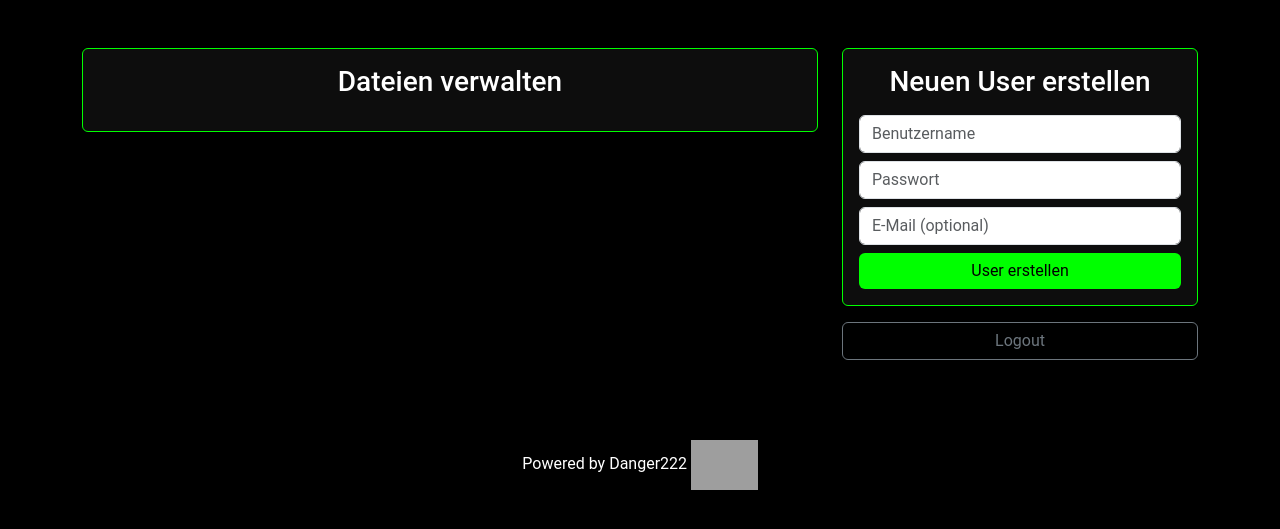
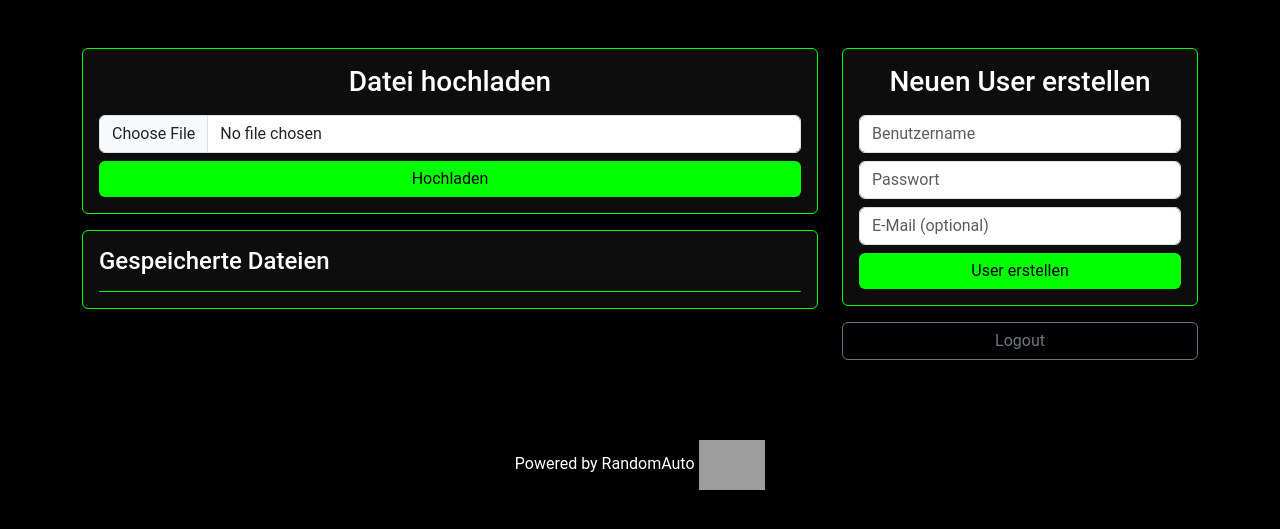
Before and after one commit to Reverse666S/Cloudhosting, a Flask app: page /admin_dashboard in a window 1280 px wide. Shown: the top 529 px of the page. Run offline with Flask 3, Linux system fonts and the light colour scheme; the visitor is signed in with stand-in values (Sample User, id 1); parts of the project's set-up code (start-up, migrations or seed data) failed here and were passed over; grey boxes are pictures that could not be loaded.

Commit message:
Update admin_dashboard.html

```diff
--- a/cloud_app/templates/admin_dashboard.html
+++ b/cloud_app/templates/admin_dashboard.html
@@ -3,7 +3,7 @@
 <head>
 <meta charset="utf-8">
 <meta name="viewport" content="width=device-width, initial-scale=1">
-<title>SkyCortex - Admin Dashboard</title>
+<title>Cloudhosting - Admin Dashboard</title>
 <link rel="icon" href="/static/pepecraft.png" type="image/png">
 <link href="https://cdn.jsdelivr.net/npm/bootstrap@5.3.2/dist/css/bootstrap.min.css" rel="stylesheet">
 <style>
@@ -19,6 +19,7 @@ a:hover { color:#66ff66; }
 h3,h4 { margin-bottom:1rem; }
 .progress { height:15px; border-radius:5px; }
 footer { text-align:center; margin-top:2rem; color:#fff; }
+#storageWarning { color:#ff4444; display:none; margin-top:0.5rem; text-align:center; }
 </style>
 </head>
 <body>
@@ -26,12 +27,27 @@ footer { text-align:center; margin-top:2rem; color:#fff; }
     <div class="row">
         <div class="col-12 col-md-8">
 
+            <!-- Upload-Formular -->
             <div class="card p-3 shadow-sm mb-3">
-                <h3 class="text-center mb-3">Dateien verwalten</h3>
+                <h3 class="text-center mb-3">Datei hochladen</h3>
+                <form id="uploadForm" method="post" enctype="multipart/form-data">
+                    <input type="file" name="file" class="form-control mb-2" required>
+                    <button type="submit" class="btn btn-success w-100">Hochladen</button>
+                </form>
+                <div class="progress mt-3" id="progressContainer" style="display:none;">
+                    <div class="progress-bar progress-bar-striped progress-bar-animated" role="progressbar" style="width:0%">0%</div>
+                </div>
+                <div id="storageWarning">Maximaler Speicher erreicht!</div>
+            </div>
+
+            <!-- Dateien pro User -->
+            <div class="card p-3 shadow-sm mb-3">
+                <h4 class="mb-3">Gespeicherte Dateien</h4>
+                <ul class="list-group list-group-flush">
                     {% for username, data in all_users.items() %}
-                <div class="card mb-2 p-2">
-                    <h4>{{ username }} {% if data.is_admin %}(Admin){% endif %}</h4>
-                    <ul class="list-group list-group-flush">
+                    <li class="list-group-item">
+                        <strong>{{ username }}</strong> {% if data.is_admin %}(Admin){% endif %}
+                        <ul class="list-group mt-1">
                             {% set user_path = user_folder + '/' + username %}
                             {% for file in os.listdir(user_path) %}
                             <li class="list-group-item d-flex justify-content-between align-items-center">
@@ -45,17 +61,20 @@ footer { text-align:center; margin-top:2rem; color:#fff; }
                             </li>
                             {% endfor %}
                         </ul>
+                        {% if not data.is_admin %}
                         <form method="post" action="/admin_delete_user/{{ username }}" class="mt-2">
-                        {% if not data.is_admin %}
                             <button class="btn btn-danger btn-sm w-100">User löschen</button>
+                        </form>
                         {% endif %}
-                    </form>
+                    </li>
+                    {% endfor %}
+                </ul>
             </div>
-                {% endfor %}
-            </div>
+
         </div>
 
         <div class="col-12 col-md-4">
+            <!-- Neuen User erstellen -->
             <div class="card p-3 shadow-sm mb-3">
                 <h3 class="text-center mb-3">Neuen User erstellen</h3>
                 <form method="post" action="/admin_create_user">
@@ -74,8 +93,48 @@ footer { text-align:center; margin-top:2rem; color:#fff; }
 </div>
 
 <footer>
-    <span>Powered by Danger222</span>
+    <span>Powered by RandomAuto</span>
     <img src="/static/pepecraft.png" alt="Logo" style="height:50px;">
 </footer>
+
+<script>
+document.getElementById("uploadForm").addEventListener("submit", function(e){
+    e.preventDefault();
+    const form = e.target;
+    const file = form.querySelector('input[type="file"]').files[0];
+    const progressContainer = document.getElementById("progressContainer");
+    const progressBar = progressContainer.querySelector(".progress-bar");
+    const storageWarning = document.getElementById("storageWarning");
+
+    // Admin kann immer hochladen → Speicherwarnung ausblenden
+    storageWarning.style.display = "none";
+
+    progressContainer.style.display = "block";
+    progressBar.style.width = "0%";
+    progressBar.textContent = "0%";
+
+    const formData = new FormData(form);
+    const xhr = new XMLHttpRequest();
+    xhr.upload.addEventListener("progress", function(event){
+        if(event.lengthComputable){
+            let percent = Math.round((event.loaded / event.total) * 100);
+            progressBar.style.width = percent+"%";
+            progressBar.textContent = percent+"%";
+        }
+    });
+    xhr.addEventListener("load", function(){
+        if(xhr.status===200){
+            progressBar.classList.add("bg-success");
+            progressBar.textContent="Fertig!";
+            window.location.reload();
+        } else {
+            progressBar.classList.add("bg-danger");
+            progressBar.textContent="Fehler!";
+        }
+    });
+    xhr.open("POST","/upload");
+    xhr.send(formData);
+});
+</script>
 </body>
 </html>
```
Lines whose indentation alone changed are shown as unchanged.
